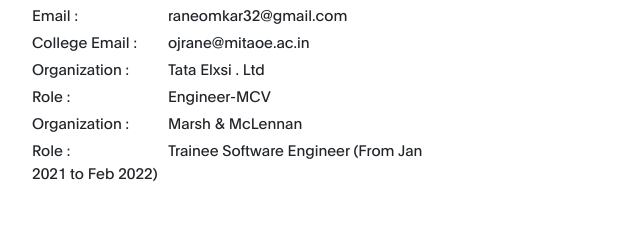
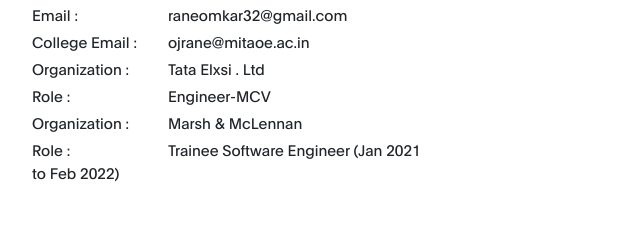
Before and after one commit to omkar2005203/ProfileBot, a plain HTML site: page index.html in a window 1280 px wide. Shown: the part 1380-1614 px from the top of the page, 190-830 px from the left. Drawn offline with nearby package versions, Linux system fonts and the light colour scheme; a script that the page names is missing.

Commit message:
Update index.html
fix

```diff
--- a/index.html
+++ b/index.html
@@ -136,7 +136,7 @@ https://www.tooplate.com/view/2120-ben-resume
                         <li><strong>Organization :</strong>Tata Elxsi . Ltd</li>
                         <li><strong>Role :</strong>Engineer-MCV</li>
                         <li><strong>Organization :</strong>Marsh & McLennan</li>
-                        <li><strong>Role :</strong>Trainee Software Engineer (From Jan 2021 to Feb 2022)</li>
+                        <li><strong>Role :</strong>Trainee Software Engineer (Jan 2021 to Feb 2022)</li>
 
                     </ul>
                 </div>
```
